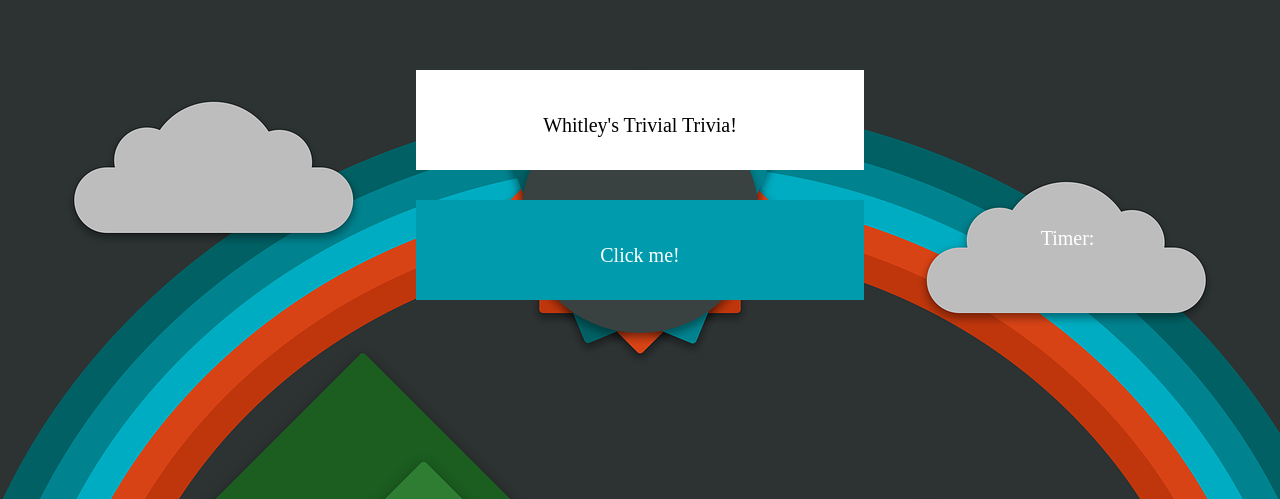
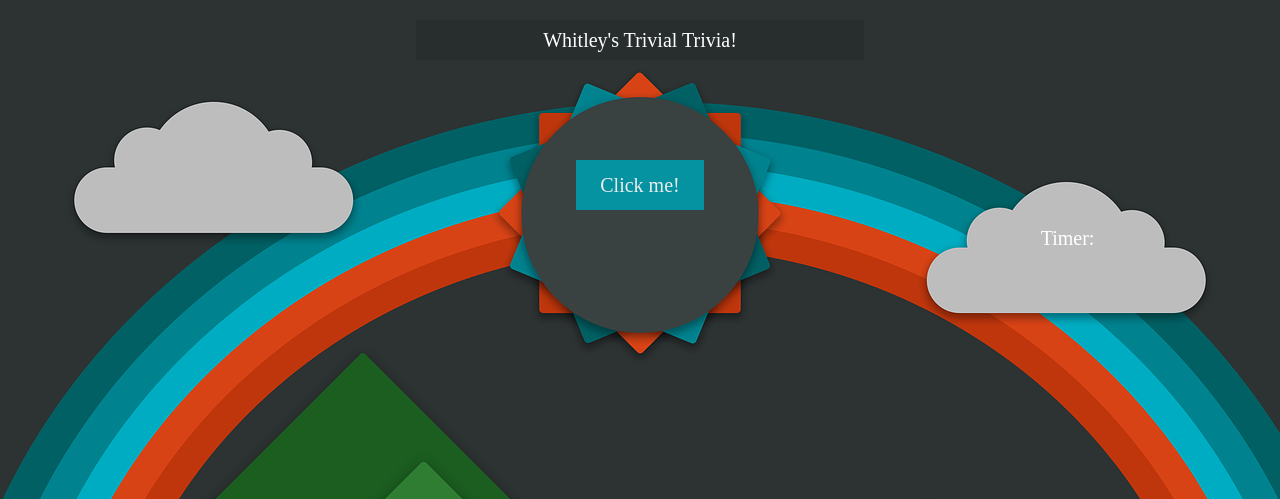
Before and after one commit to whitleyblaine/TriviaGame, a PHP site: page / in a window 1280 px wide. Shown: the top 499 px of the page. Run offline with PHP 8.4, Linux system fonts and the light colour scheme.

Commit message:
Improved layout

```diff
--- a/assets/css/style.css
+++ b/assets/css/style.css
@@ -4,17 +4,17 @@ body {
 }
 
 #header {
-  background-color: white;
+  background-color: #282e2e;
+  color: white;
   width: 35%;
-  height: 100px;
+  height: 40px;
   text-align: center;
-  margin: 0 auto;
-  margin-top: 70px;
+  margin: 20px auto;
   font-size: 20px;
 }
 
 #header p {
-  padding: 10%;
+  padding: 10px;
 }
 
 #timer {
@@ -35,17 +35,17 @@ body {
 
 #start {
   background-color: #009bac;
-  width: 35%;
-  height: 100px;
+  width: 10%;
+  height: 50px;
   text-align: center;
-  margin: 0 auto;
-  margin-top: 30px;
+  margin: 100px auto;
   font-size: 20px;
   color: white;
+  opacity: 0.9;
 }
 
 #start p {
-  padding: 10%;
+  padding: 15px;
 }
 
 #end {
@@ -64,10 +64,10 @@ body {
   width: 35%;
   height: 100%;
   text-align: center;
-  margin: 0 auto;
-  margin-top: 20px;
+  margin: 100px auto;
   font-size: 20px;
   color: #000;
+  opacity: 0.9;
 }
 
 .question p {
@@ -105,10 +105,10 @@ div .choice p:hover {
   width: 35%;
   height: 100%;
   text-align: center;
-  margin: 0 auto;
-  margin-top: 20px;
+  margin: 100px auto;
   font-size: 20px;
   color: #000;
+  opacity: 0.9;
 }
 
 .rightAnswerPage {
@@ -116,8 +116,8 @@ div .choice p:hover {
   width: 35%;
   height: 100%;
   text-align: center;
-  margin: 0 auto;
-  margin-top: 20px;
+  margin: 100px auto;
   font-size: 20px;
   color: #000;
+  opacity: 0.9;
 }
```
